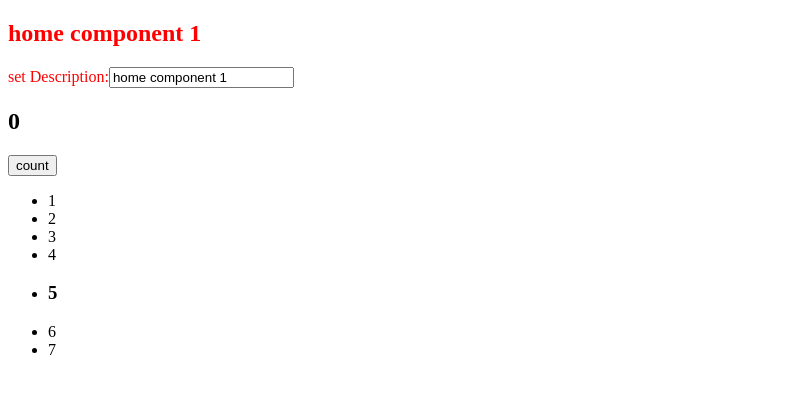
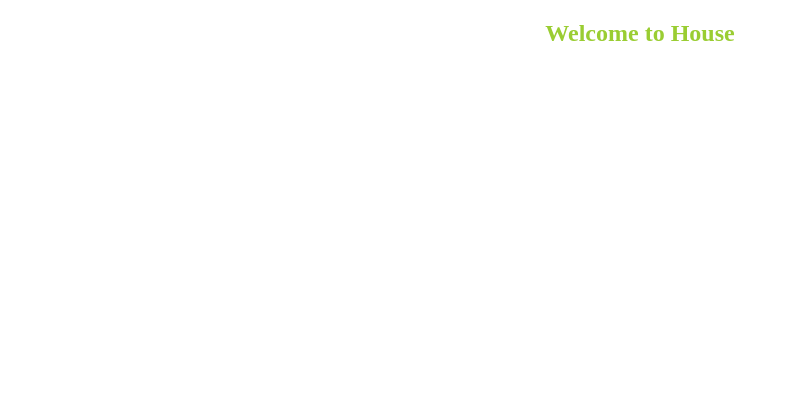
Before and after one commit to artborza/learn-angular, an Angular app: page / in a window 1280 px wide. Shown: the top 394 px of the page, without its empty margins (0-789 px from the left). Built offline with nearby package versions, Linux system fonts and the light colour scheme.

Commit message:
4/18/2021 1:28

```diff
--- a/src/app/app.component.html
+++ b/src/app/app.component.html
@@ -1,3 +1,3 @@
 <div>
-    <app-home [title]="'home component 1'"></app-home>
+    <app-count></app-count>
 </div>
--- a/src/app/app.module.ts
+++ b/src/app/app.module.ts
@@ -5,11 +5,13 @@ import { AppRoutingModule } from './app-routing.module';
 import { AppComponent } from './app.component';
 import {HomeComponent} from './home/home.component';
 import {FormsModule} from '@angular/forms';
+import { CountComponent } from './counting/count.component';
 
 @NgModule({
   declarations: [
     AppComponent,
-    HomeComponent
+    HomeComponent,
+    CountComponent
   ],
   imports: [
     BrowserModule,
--- /dev/null
+++ b/src/app/counting/count.component.css
@@ -0,0 +1,4 @@
+.header {
+    text-align: center;
+    color: yellowgreen;
+}
--- /dev/null
+++ b/src/app/counting/count.component.html
@@ -0,0 +1,3 @@
+<div class="header">
+    <h2>Welcome to House</h2>
+</div>
```
Also changed, not shown: src/app/counting/count.component.ts (added, +15 -0 lines).
